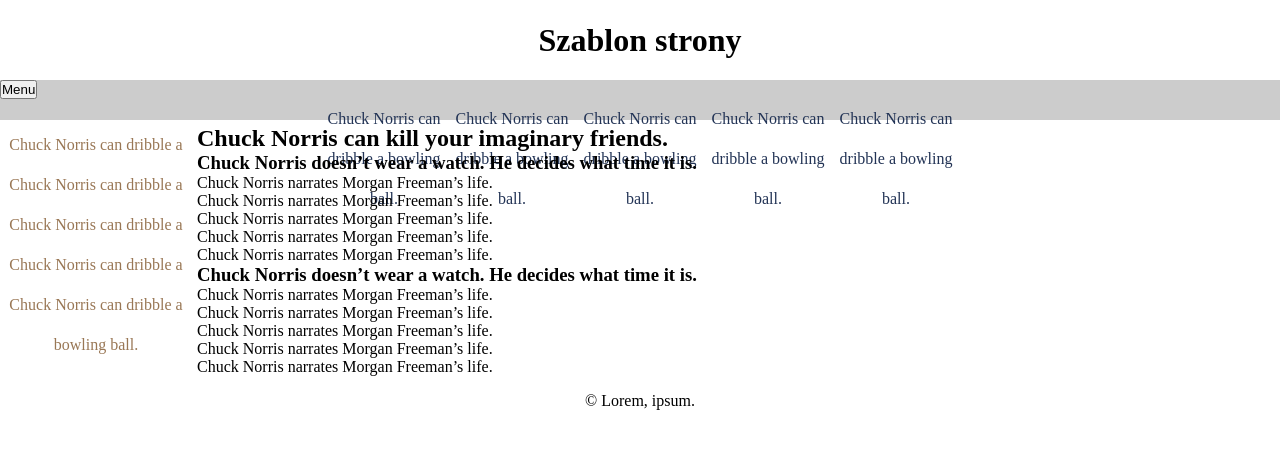
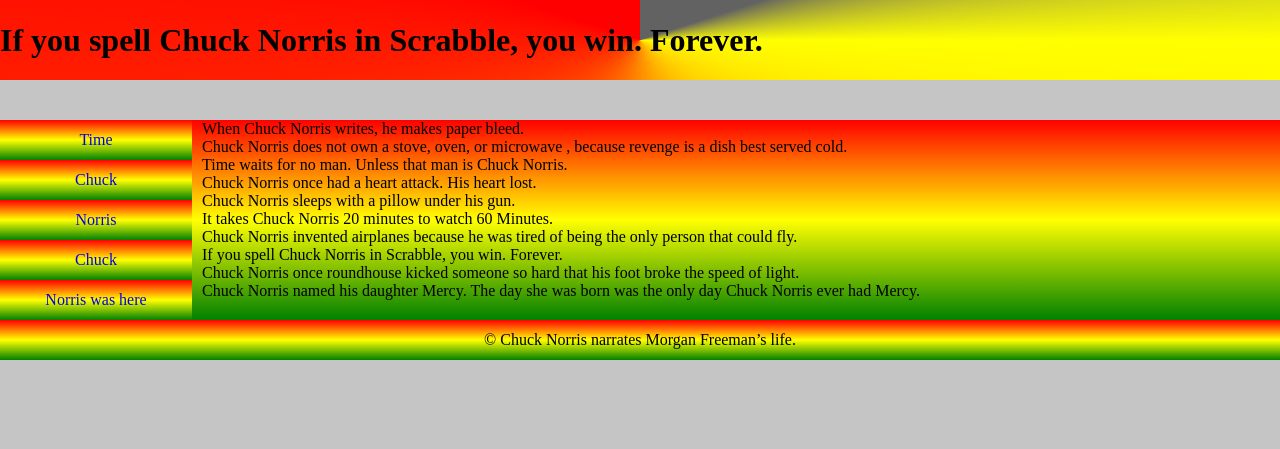
Before and after one commit to minigun20050/testrepo, a PHP site: page / in a window 1280 px wide. Shown: the top 449 px of the page. Run offline with PHP 8.4, Linux system fonts and the light colour scheme.

Commit message:
Add files via upload

```diff
--- a/index.html
+++ b/index.html
@@ -8,54 +8,36 @@
 </head>
 <body>
     <header>
-        <h1>Szablon strony</h1>
+        <h1>If you spell Chuck Norris in Scrabble, you win. Forever.</h1>
     </header>
     <nav>
-        <input type="button" value="Menu" id="openMenu">
-        <ul>
-            <li><a href="#">Chuck Norris can dribble a bowling ball.</a></li>
-            <li><a href="#">Chuck Norris can dribble a bowling ball.</a></li>
-            <li><a href="#">Chuck Norris can dribble a bowling ball.</a></li>
-            <li><a href="#">Chuck Norris can dribble a bowling ball.</a></li>
-            <li><a href="#">Chuck Norris can dribble a bowling ball.</a></li>
-        </ul>
+
     </nav>
     <main>
         <aside>
             <ul>
-                <li><a href="#">Chuck Norris can dribble a bowling ball.</a></li>
-                <li><a href="#">Chuck Norris can dribble a bowling ball.</a></li>
-                <li><a href="#">Chuck Norris can dribble a bowling ball.</a></li>
-                <li><a href="#">Chuck Norris can dribble a bowling ball.</a></li>
-                <li><a href="#">Chuck Norris can dribble a bowling ball.</a></li>
+                <li><a href="#">Time</a></li>
+                <li><a href="#">Chuck</a></li>
+                <li><a href="#">Norris</a></li>
+                <li><a href="#">Chuck</a></li>
+                <li><a href="#">Norris was here</a></li>
             </ul>
         </aside>
         <article>
-            <header>
-                <h2>Chuck Norris can kill your imaginary friends.</h2>
-            </header>
-            <section>
-                <header>
-                    <h3>Chuck Norris doesn’t wear a watch. He decides what time it is.</h3>
-                </header>
-                <p>Chuck Norris narrates Morgan Freeman’s life.</p>
-                <p>Chuck Norris narrates Morgan Freeman’s life.</p>
-                <p>Chuck Norris narrates Morgan Freeman’s life.</p>
-                <p>Chuck Norris narrates Morgan Freeman’s life.</p>
-                <p>Chuck Norris narrates Morgan Freeman’s life.</p>
-            </section>
-            <section>
-                <header>
-                    <h3>Chuck Norris doesn’t wear a watch. He decides what time it is.</h3>
-                </header>
-                <p>Chuck Norris narrates Morgan Freeman’s life.</p>
-                <p>Chuck Norris narrates Morgan Freeman’s life.</p>
-                <p>Chuck Norris narrates Morgan Freeman’s life.</p>
-                <p>Chuck Norris narrates Morgan Freeman’s life.</p>
-                <p>Chuck Norris narrates Morgan Freeman’s life.</p>
-            </section>
+            <p>When Chuck Norris writes, he makes paper bleed.</p>
+            <p>Chuck Norris does not own a stove, oven, or microwave , because revenge is a dish best served cold.</p>
+            <p>Time waits for no man. Unless that man is Chuck Norris.</p>
+            <p>Chuck Norris once had a heart attack. His heart lost.</p>
+            <p>Chuck Norris sleeps with a pillow under his gun.</p>
+            <p>It takes Chuck Norris 20 minutes to watch 60 Minutes.</p>
+            <p>Chuck Norris invented airplanes because he was tired of being the only person that could fly.</p>
+            <p>If you spell Chuck Norris in Scrabble, you win. Forever.</p>
+            <p>Chuck Norris once roundhouse kicked someone so hard that his foot broke the speed of light.</p>
+            <p>Chuck Norris named his daughter Mercy. The day she was born was the only day Chuck Norris ever had Mercy.</p>
         </article>
     </main>
-    <footer>&copy; Lorem, ipsum.</footer>
+    <footer>
+        &copy; Chuck Norris narrates Morgan Freeman’s life.
+    </footer>
 </body>
 </html>
--- a/style.css
+++ b/style.css
@@ -4,69 +4,41 @@
     box-sizing: border-box;
 }
 
+body {
+    background-color: #c5c5c5;
+}
 body > header {
     height: 10vh;
     line-height: 10vh;
-  text-align: center;
+    background-image: conic-gradient(red 20%, yellow 75%, rgba(0, 0, 0, 0.5) 80%);
+}
+body > header:hover {
+    height: 10vh;
+    line-height: 10vh;
+    background-image: conic-gradient(rgba(0, 0, 0, 0.5) 20%, yellow 25%, red 80%);
 }
 body > nav {
-  height: 5vh;
-  background-color: #ccc;
-}
-body > nav > ul {
-  display: flex;
-  flex-direction: row;
-  list-style-type: none;
-  justify-items: center;
-  align-items: center;
-  justify-content: center;
-}
-body > nav > ul > li {
-  width: 10vw;
-}
-body > nav > ul > li a {
-  display: block;
-  text-align: center;
-  height: 5vh;
+    min-height: 5vh;
     line-height: 5vh;
-  text-decoration: none;
-  color: #235;
-  cursor: default;
-}
-body > nav > ul > li:hover {
-  background-color: #def;
-}
-body > nav > ul > li:hover > ul {
-  display: block;
-}
-body > nav > ul > li > ul {
-  display: flex;
-  flex-direction: column;
-  list-style-type: none;
-  position: absolute;
-  background-color: #ccc;
-  display: none;
-}
-body > nav > ul > li > ul > li {
-  width: 10vw;
-}
-body > nav > ul > li > ul > li:hover {
-  background-color: #def;
 }
 body > footer {
     height: 5vh;
     line-height: 5vh;
     text-align: center;
+    background-image: linear-gradient(red, yellow, green);
+}
+body > footer:hover {
+    height: 5vh;
+    line-height: 5vh;
+    text-align: center;
+    background-image: linear-gradient(green, yellow, red);
 }
 
 main {
     display: flex;
-  flex-direction: row;
 }
 main > aside {
     width: 15vw;
-  text-align: justify;
-  padding: 5px;
 }
 main > aside > ul {
     display: flex;
@@ -74,30 +46,32 @@
     list-style-type: none;
 }
 main > aside > ul > li {
-  width: 100%;
-}
-main > aside > ul > li a {
-  display: block;
     text-align: center;
     height: 5vh;
     line-height: 5vh;
+    background-image: linear-gradient(red, yellow, green);
+}
+main > aside > ul > li:hover {
+    text-align: center;
+    height: 5vh;
+    line-height: 5vh;
+    background-image: linear-gradient(green, yellow, red);
+}
+main > aside > ul > li > a {
     text-decoration: none;
-}
-main > aside > ul > li a:link {
-  color: #975;
-  background-color: #fff;
-}
-main > aside > ul > li a:visited {
-  color: #543;
-  background-color: #ddd;
-}
-main > aside > ul > li a:hover {
-  cursor: crosshair;
-}
-main > aside > ul > li a:active {
-  font-weight: bold;
+    display: block;
 }
 main > article {
     width: 85vw;
-  padding: 5px;
+    text-align: justify;
+    padding-left: 10px;
+    padding-right: 10px;
+    background-image: linear-gradient(red, yellow, green);
 }
+main > article:hover {
+    width: 85vw;
+    text-align: justify;
+    padding-left: 10px;
+    padding-right: 10px;
+    background-image: linear-gradient(green, yellow, red);
+}
```
Lines whose indentation alone changed are shown as unchanged.
